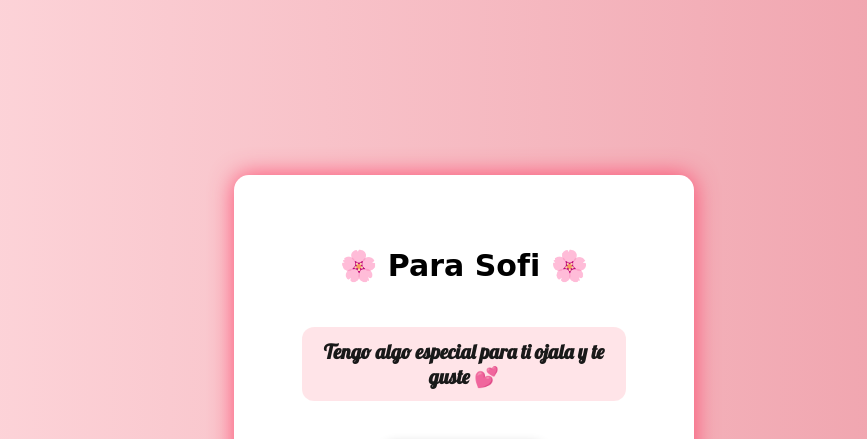
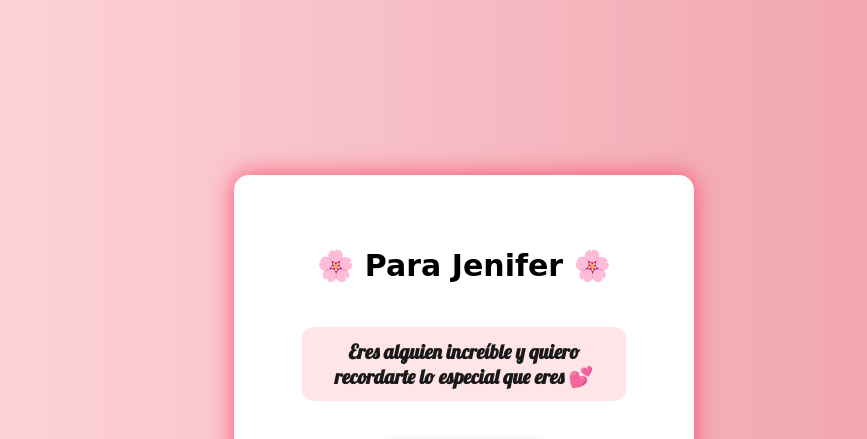
Before and after one commit to Sam123mir/Sofi, a plain HTML site: page index.html in a window 1280 px wide. Shown: the top 439 px of the page, without its empty margins (206-1073 px from the left). Drawn offline with Linux system fonts and the light colour scheme.

Commit message:
Update index.html

```diff
--- a/index.html
+++ b/index.html
@@ -3,7 +3,7 @@
 <head>
     <meta charset="UTF-8">
     <meta name="viewport" content="width=device-width, initial-scale=1.0">
-    <title>Para Sofi 💖</title>
+    <title>Un Mensaje Especial 💖</title>
     <link rel="stylesheet" href="styles.css">
 </head>
 <body>
@@ -11,16 +11,18 @@
     <div class="card-container">
         <div class="card" id="card">
             <div class="card-front">
-                <h2>🌸 Para Sofi 🌸</h2>
-                <p class="message">Tengo algo especial para ti ojala y te guste 💕</p>
+                <h2>🌸 Para Jenifer 🌸</h2>
+                <p class="message">Eres alguien increíble y quiero recordarte lo especial que eres 💕</p>
                 <button id="openMessage">Abrir Tarjeta 💌</button>
-                <img src="https://media.tenor.com/5SSdKq2XXR0AAAAM/shampoo-fans-para-siempre.gif" alt="Cute Anime" class="gif">
+                <img src="https://media1.tenor.com/m/uJ-JeMCce2oAAAAC/gift-present.gif" alt="Cute Anime" class="gif">
             </div>
             <div class="card-back">
-                <h2>💖 Querida Sofi 💖</h2>
-                <p>Quería decirte que eres una persona increíble aun que no te conozca del todo jejeje me caes super bien y espero que te guste este regalito. ✨🌷</p>
-                <p><strong>Recuerda siempre lo valiosa y única que eres. No hay nada ni nadie como tú, y te mereces toda la felicidad del mundo. 🌟💖</strong></p>
-                <img src="https://media.tenor.com/I77M4aWAGk8AAAAM/hug.gif" alt="Anime Hug" class="gif">
+                <h2>💖 Querida Jenifer 💖</h2>
+                <p>Hoy quiero recordarte algo muy importante: Eres una persona maravillosa, única y con un brillo especial que ilumina a quienes te rodean. ✨🌸</p>
+                <p>Si alguna vez sientes que las cosas no van bien, recuerda que hay personas que te aprecian y están para ti. 💕</p>
+                <p><strong>No importa lo difícil que sea el día, siempre habrá una razón para sonreír. Y si no la encuentras, aquí tienes una: ¡Tú eres increíble! 🌟💖</strong></p>
+                <p>Espero que este pequeño detalle logre sacarte una sonrisa. 🥰</p>
+                <img src="https://media1.tenor.com/m/aAysyaOyaXQAAAAd/%E3%83%97%E3%83%AC%E3%82%BC%E3%83%B3%E3%83%88-%E3%81%8A%E8%8A%B1.gif" alt="Anime Hug" class="gif">
                 <button id="closeMessage">Cerrar 💕</button>
             </div>
         </div>
```
